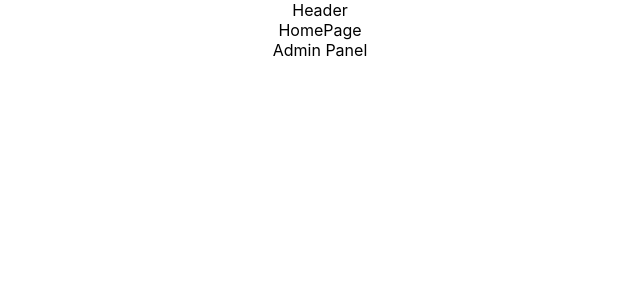
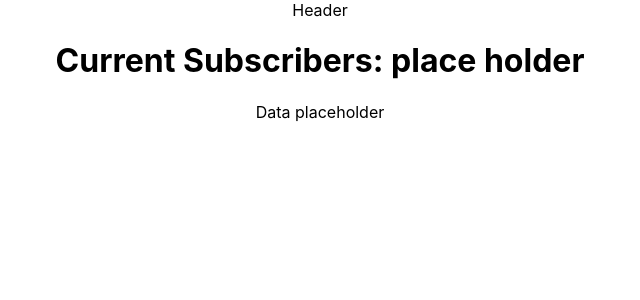
Before and after one commit to rangen/Bottle-Rocket, a React (Create React App) app: page / in a window 1280 px wide. Shown: the top 300 px of the page, without its empty margins (320-960 px from the left). Built offline with nearby package versions, Linux system fonts and the light colour scheme; no server answers.

Commit message:
added Analytics component to admin panel, also added wine and wine container component(not sure if we even need these but there just in case we do)

```diff
--- a/package.json
+++ b/package.json
@@ -6,6 +6,7 @@
     "@testing-library/jest-dom": "^4.2.4",
     "@testing-library/react": "^9.3.2",
     "@testing-library/user-event": "^7.1.2",
+    "node-sass": "^4.14.1",
     "react": "^16.13.1",
     "react-dom": "^16.13.1",
     "react-scripts": "3.4.1"
--- a/src/App.js
+++ b/src/App.js
@@ -1,7 +1,6 @@
 import React from 'react';
 import HomePage from './components/homepage/HomePage'
 import Header from './components/header/Header'
-import AdminPanel from './components/admin-panel/AdminPanel';
 import './App.css';
 
 class App extends React.Component {
@@ -10,7 +9,6 @@ class App extends React.Component {
       <div className="App">
         <Header />
         <HomePage />
-        <AdminPanel />
       </div>
     );
   }
--- a/src/components/admin-panel/AdminPanel.js
+++ b/src/components/admin-panel/AdminPanel.js
@@ -1,10 +1,32 @@
 import React, { Component } from 'react'
+import WinesContainer from '../wines-container/WinesContainer'
+import Analytics from '../analytics/Analytics'
+import './admin-panel.styles.scss'
 
 export class AdminPanel extends Component {
+  state = {
+
+  }
+
+  componentDidMount() {
+    fetch('http://localhost:3000/admin/data')
+    .then(res => res.json())
+    .then(json => {
+      this.setState({
+        offers: json.offers,
+        wines: json.wines,
+        users: json.users
+      })
+    })
+  }
+
   render() {
     return (
       <div>
-        Admin Panel
+    <h1>Current Subscribers: place holder</h1>
+    <div>
+      <Analytics />
+    </div>
       </div>
     )
   }
--- /dev/null
+++ b/src/components/analytics/Analytics.js
@@ -0,0 +1,11 @@
+import React from 'react'
+
+const Analytics = () => {
+  return (
+    <div>
+      Data placeholder
+    </div>
+  )
+}
+
+export default Analytics
--- a/src/components/header/Header.js
+++ b/src/components/header/Header.js
@@ -2,7 +2,7 @@ import React from 'react'
 
 const Header = () => {
   return (
-    <div>
+    <div className='header'>
       Header
     </div>
   )
--- a/src/components/homepage/HomePage.js
+++ b/src/components/homepage/HomePage.js
@@ -1,9 +1,10 @@
 import React from 'react'
+import AdminPanel from '../admin-panel/AdminPanel'
 
-function HomePage() {
+const HomePage = () => {
   return (
     <div>
-      HomePage
+      <AdminPanel />
     </div>
   )
 }
--- /dev/null
+++ b/src/components/wines-container/WinesContainer.js
@@ -0,0 +1,10 @@
+import React from 'react'
+
+const WinesContainer = ({ wines }) => {
+  return (
+    <div>
+    </div>
+  )
+}
+
+export default WinesContainer
```
Also changed, not shown: src/components/analytics/analytics.styles.scss (added), src/components/wine/Wine.js (added), src/components/wines-container/wines-container.styles.scss (added), 1 other file (tests, documents, lock files or other folders).
